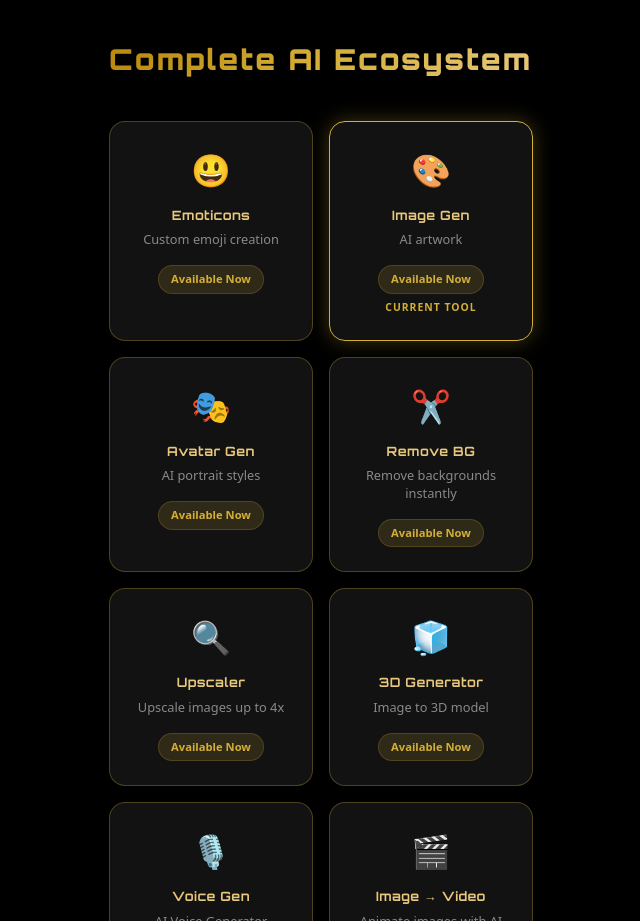
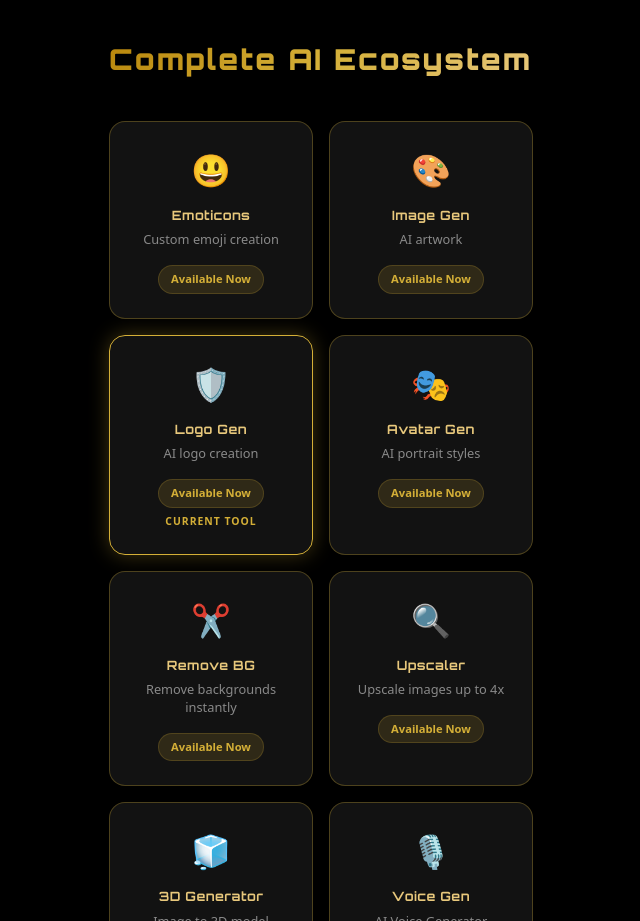
Before and after one commit to deepvortexia/logo-generator, a Next.js app: page / in a window 1280 px wide. Shown: the part 1200-2121 px from the top of the page, without its empty margins (319-959 px from the left). Built offline with nearby package versions, Linux system fonts and the light colour scheme; no server answers.

Commit message:
feat: add Logo Generator card to ecosystem

```diff
--- a/components/EcosystemCards.tsx
+++ b/components/EcosystemCards.tsx
@@ -3,7 +3,8 @@ import './EcosystemCards.css'
 
 const tools = [
   { name: 'Emoticons',    icon: '😃', desc: 'Custom emoji creation',        href: 'https://emoticons.deepvortexai.art', isCurrent: false },
-  { name: 'Image Gen',    icon: '🎨', desc: 'AI artwork',                   href: 'https://images.deepvortexai.art',    isCurrent: true  },
+  { name: 'Image Gen',    icon: '🎨', desc: 'AI artwork',                   href: 'https://images.deepvortexai.art',    isCurrent: false },
+  { name: 'Logo Gen',     icon: '🛡️', desc: 'AI logo creation',             href: 'https://logo.deepvortexai.art',      isCurrent: true  },
   { name: 'Avatar Gen',   icon: '🎭', desc: 'AI portrait styles',           href: 'https://avatar.deepvortexai.art',    isCurrent: false },
   { name: 'Remove BG',    icon: '✂️', desc: 'Remove backgrounds instantly', href: 'https://bgremover.deepvortexai.art', isCurrent: false },
   { name: 'Upscaler',     icon: '🔍', desc: 'Upscale images up to 4x',      href: 'https://upscaler.deepvortexai.art',  isCurrent: false },
```
